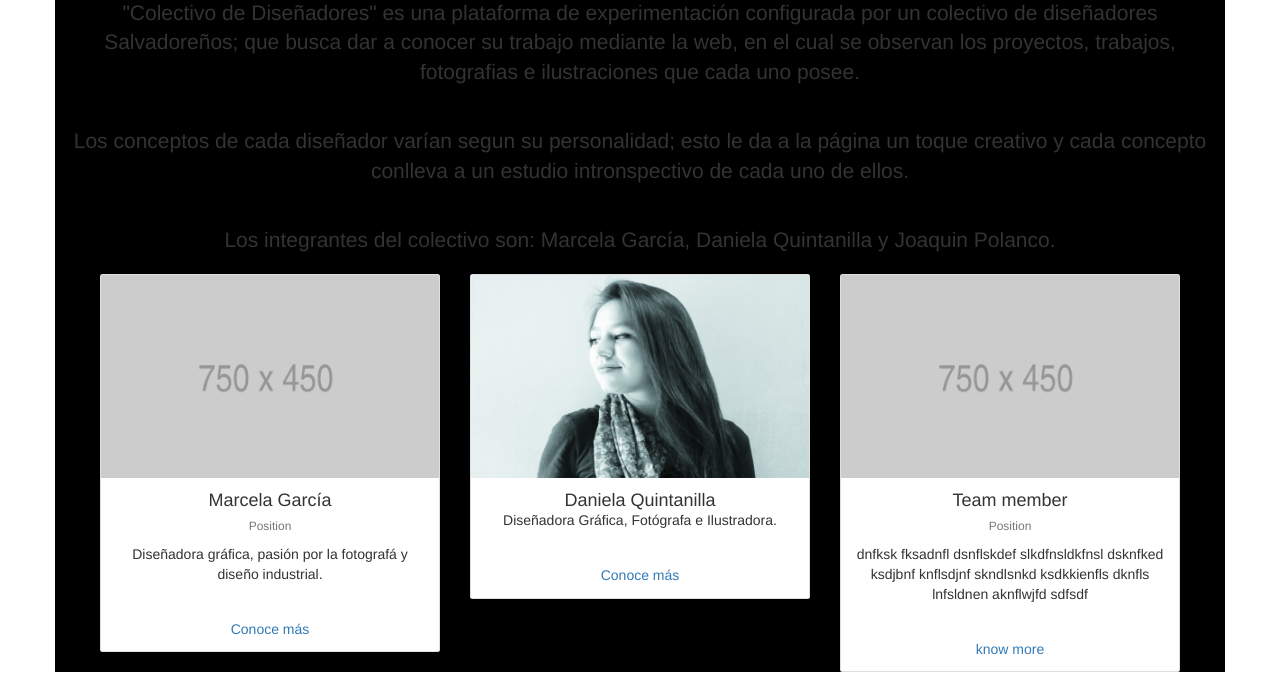
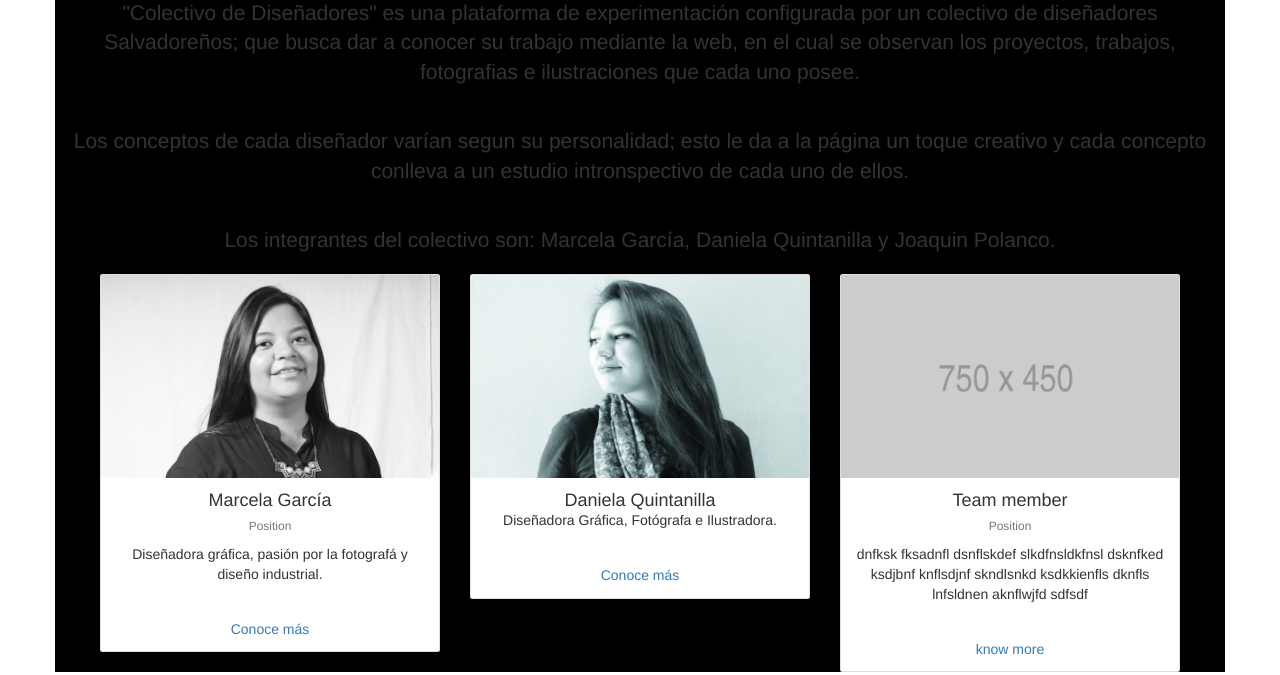
Before and after one commit to Joakn/grupo, a plain HTML site: page index.html in a window 1280 px wide. Shown: the part 505-1180 px from the top of the page. Drawn offline with nearby package versions, Linux system fonts and the light colour scheme.

Commit message:
imagen index

```diff
--- a/index.html
+++ b/index.html
@@ -104,7 +104,7 @@
       <div class="row">
         <div class="col-md-4">
           <div class="card text-center">
-          <img class="adaptar img-fluid" src="img/750x450.png">
+          <img class="adaptar img-fluid" src="img/fotopeque.jpg">
           <div class="card-body">
             <h4 class="section-heading">Marcela García</h4>
             <h6 class="text-muted">Position</h6>
```
